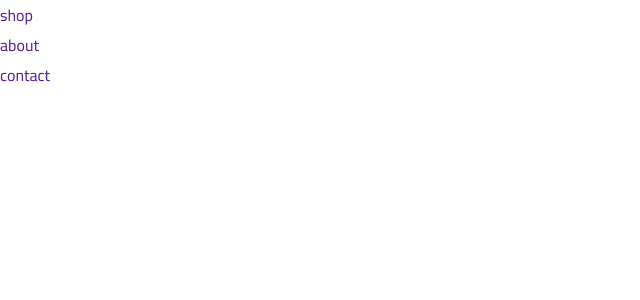
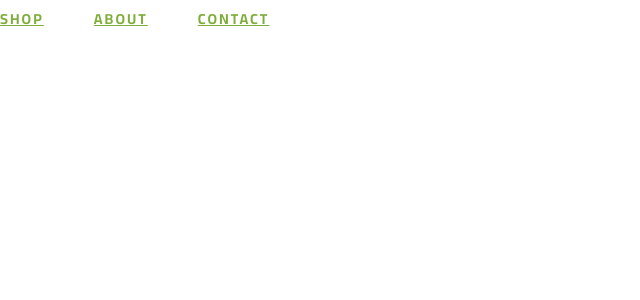
Before and after one commit to ThomasMumladze/techstore_front, a React (Vite) app: page / in a window 1280 px wide. Shown: the top 300 px of the page, without its empty margins (0-640 px from the left). Built offline with nearby package versions, Linux system fonts and the light colour scheme; the HTML template or start-up script is replaced by a standard one.

Commit message:
add page navigation

```diff
--- a/src/components/Navigation.tsx
+++ b/src/components/Navigation.tsx
@@ -3,15 +3,21 @@ import "../styles/components/_navigation.scss";
 const Navigation = () => {
     return (
         <nav className="navigation">
-            <ul>
-                <li>
-                    <a href="">shop</a>
+            <ul className="navigation_list">
+                <li className="navigation_list__list-item">
+                    <a className="active" href="">
+                        shop
+                    </a>
                 </li>
-                <li>
-                    <a href="">about</a>
+                <li className="navigation_list__list-item">
+                    <a className="active" href="">
+                        about
+                    </a>
                 </li>
-                <li>
-                    <a href="">contact</a>
+                <li className="navigation_list__list-item">
+                    <a className="active" href="">
+                        contact
+                    </a>
                 </li>
             </ul>
         </nav>
--- a/src/styles/components/_navigation.scss
+++ b/src/styles/components/_navigation.scss
@@ -1,2 +1,26 @@
 .navigation {
+    &_list {
+        display: flex;
+        gap: 50px;
+
+        &__list-item {
+            a {
+                font-size: 0.9rem;
+                color: #252525;
+                text-transform: uppercase;
+                font-weight: 700;
+                letter-spacing: 2px;
+                transition:
+                    all,
+                    0.3s ease-in-out;
+                padding: 5px 0;
+                display: block;
+            }
+
+            .active {
+                color: #7fad39;
+                text-decoration: underline;
+            }
+        }
+    }
 }
```
